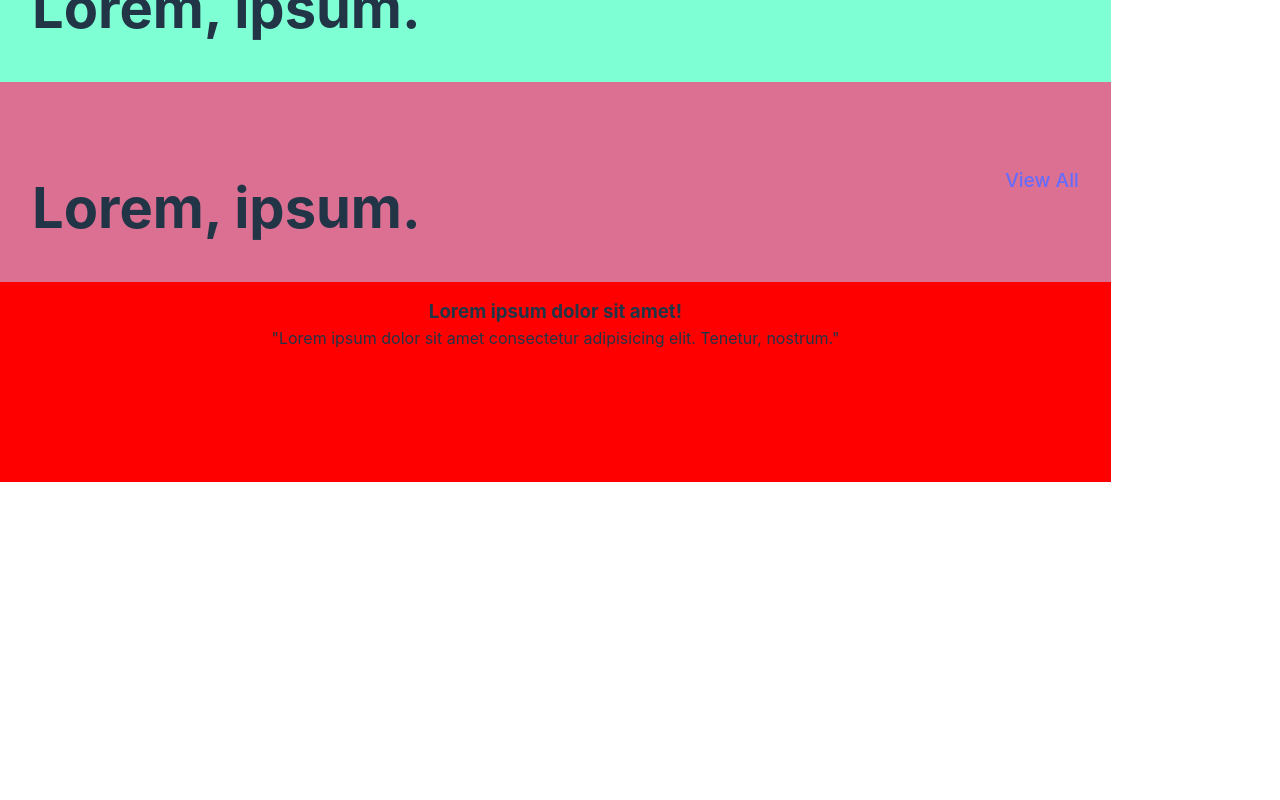
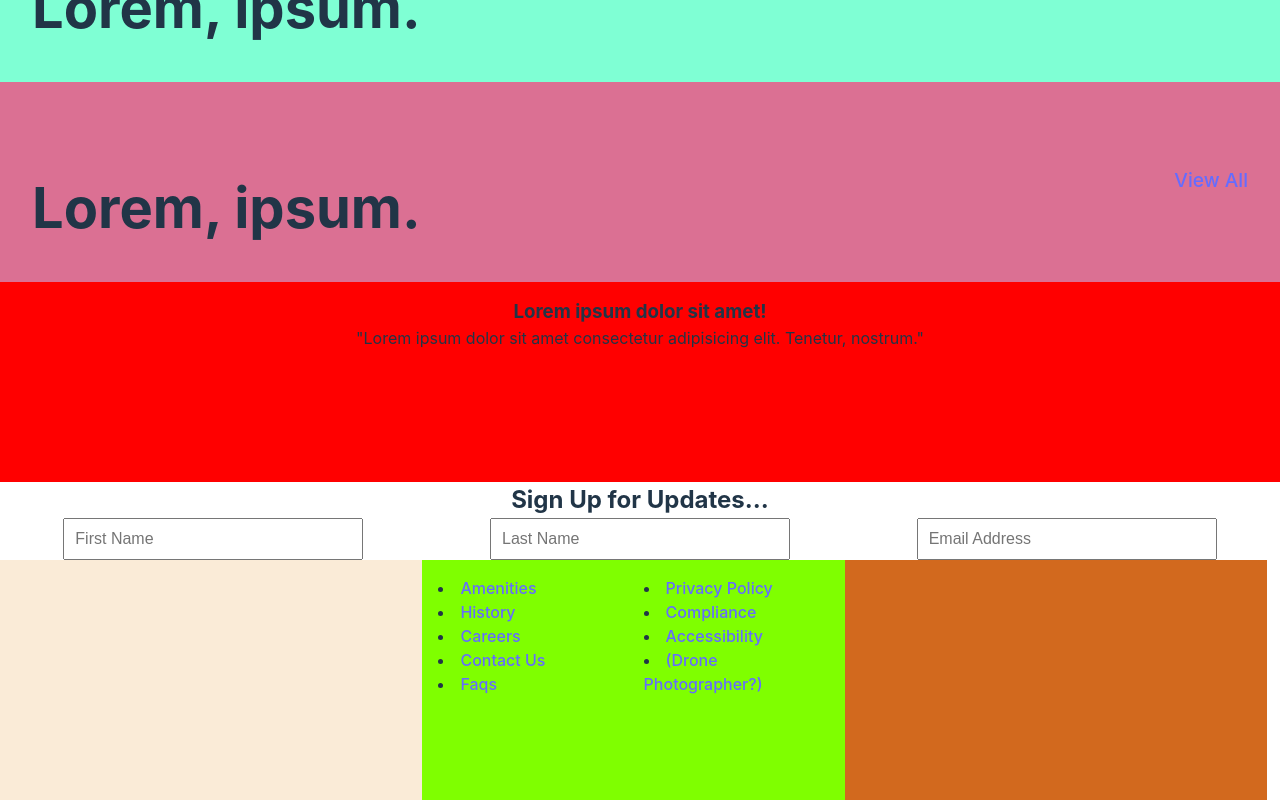
Before and after one commit to Cyrillo46/Apartments-App, a React (Vite) app in the folder Bascombe-Apts/: page / in a window 1280 px wide. Shown: the part 1318-2118 px from the top of the page. Before the commit the page ends 1800 px from the top, so only its background shows below. Built offline with nearby package versions, Linux system fonts and the light colour scheme.

Commit message:
completed footer setup

```diff
--- a/Bascombe-Apts/src/components/Footer.jsx
+++ b/Bascombe-Apts/src/components/Footer.jsx
@@ -1,3 +1,82 @@
 export const Footer = () => {
-  return <div></div>;
+  return (
+    <>
+      <h2 className="footer-form">Sign Up for Updates...</h2>
+      <form>
+        <input
+          type="text"
+          id="inputField1"
+          placeholder="First Name"
+          style={{
+            width: "300px",
+            padding: "10px",
+            fontSize: "16px",
+            boxSizing: "border-box",
+            marginBottom: "0",
+            display: "inline",
+          }}
+        />
+        <input
+          type="text"
+          id="inputField2"
+          placeholder="Last Name"
+          style={{
+            width: "300px",
+            padding: "10px",
+            fontSize: "16px",
+            boxSizing: "border-box",
+            marginBottom: "0",
+            display: "inline",
+          }}
+        />
+        <input
+          type="text"
+          id="inputField3"
+          placeholder="Email Address"
+          style={{
+            width: "300px",
+            padding: "10px",
+            fontSize: "16px",
+            boxSizing: "border-box",
+            display: "inline",
+          }}
+        />
+      </form>
+      <div className="footer-container">
+        <div className="footer-logo"></div>
+        <div className="footer-amenities">
+          <ul>
+            <li>
+              <a href="">Amenities</a>
+            </li>
+            <li>
+              <a href="">History</a>
+            </li>
+            <li>
+              <a href="">Careers</a>
+            </li>
+            <li>
+              <a href="">Contact Us</a>
+            </li>
+            <li>
+              <a href="">Faqs</a>
+            </li>
+            <li>
+              <a href="">Privacy Policy</a>
+            </li>
+            <li>
+              <a href="">Compliance</a>
+            </li>
+            <li>
+              <a href="">Accessibility</a>
+            </li>
+            <li>
+              <a href="">(Drone Photographer?)</a>
+            </li>
+          </ul>
+        </div>
+        <div className="footer-experiences"></div>
+      </div>
+    </>
+  );
 };
--- a/Bascombe-Apts/src/components/SectionDescription.jsx
+++ b/Bascombe-Apts/src/components/SectionDescription.jsx
@@ -4,9 +4,9 @@ export const SectionDescription = () => {
       <section className="section-description section-title">
         <h1>Lorem, ipsum dolor.</h1>
         <p>
-          Lorem ipsum dolor sit amet, consectetur adipisicing elit. Nihil atque
-          natus consequatur, tenetur fugiat perspiciatis amet optio ratione
-          laborum sequi.
+          Lorem ipsum dolor sit amet consectetur adipisicing elit. Nostrum
+          aliquam impedit beatae suscipit natus atque officia vel corporis et
+          eveniet mollitia distinctio maiores, cumque illum?
         </p>
       </section>
     </>
--- a/Bascombe-Apts/src/home-components/HomeHero.css
+++ b/Bascombe-Apts/src/home-components/HomeHero.css
@@ -7,6 +7,22 @@
 a {
   text-decoration: none;
   color: white;
+}
+
+ul {
+  width: 100%;
+  columns: 2;
+  list-style-position: inside;
+  column-gap: 20px;
+}
+
+form {
+  display: flex;
+  justify-content: space-around;
+}
+
+input {
+  margin-bottom: 0;
 }
 
 /*! Hero section */
@@ -118,3 +134,32 @@ section {
 
 .review {
 }
+
+/*! Footer */
+.footer-form {
+  text-align: center;
+}
+
+.footer-container {
+  height: 30vh;
+  display: flex;
+  width: 100%;
+}
+
+.footer-logo {
+  background-color: antiquewhite;
+  width: 33%;
+}
+
+.footer-amenities {
+  display: flex;
+  flex-wrap: wrap;
+  background-color: chartreuse;
+  width: 33%;
+  padding: 1rem;
+}
+
+.footer-experiences {
+  background-color: chocolate;
+  width: 33%;
+}
--- a/Bascombe-Apts/src/pages/HomePage.jsx
+++ b/Bascombe-Apts/src/pages/HomePage.jsx
@@ -1,3 +1,4 @@
+import { Footer } from "../components/Footer";
 import { Navbar } from "../components/Navbar";
 import { ReviewSection } from "../components/ReviewSection";
 import { SectionDescription } from "../components/SectionDescription";
@@ -14,6 +15,7 @@ function HomePage() {
       <SectionLink className="section-2" />
       <SectionLink className="section-3" />
       <ReviewSection />
+      <Footer />
     </>
   );
 }
```
